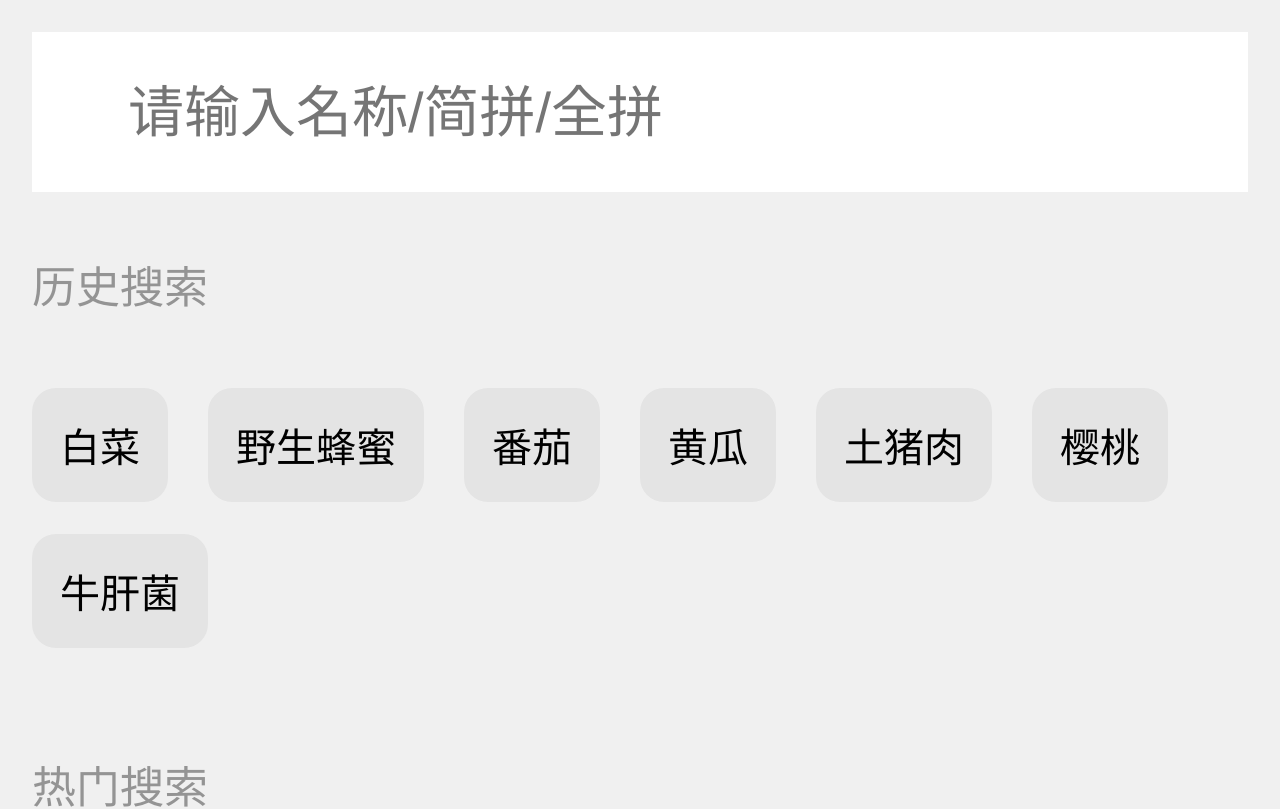
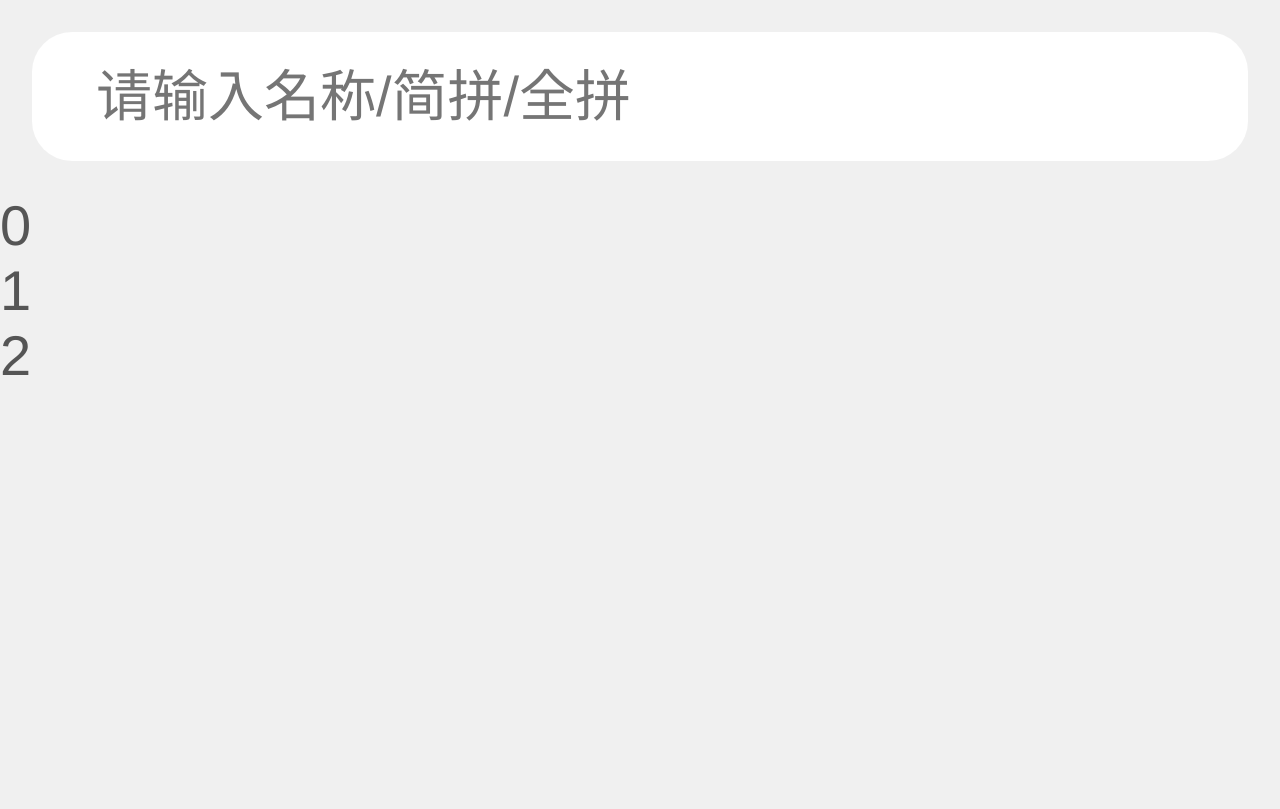
Before and after one commit to raullong/alwaysbe-webapp, a Vue app: page /view/vegetables in a window 1280 px wide. Shown: the top 809 px of the page. Built offline with nearby package versions, Linux system fonts and the light colour scheme; some icons are missing.

Commit message:
添加公共搜索框组件，点击后跳转到搜索页面。

```diff
--- /dev/null
+++ b/src/components/commons/Search.vue
@@ -0,0 +1,23 @@
+<template lang="pug">
+  div.search
+    router-link.input(tag="div", :to="'/search'")
+      icon(type="search")
+      input(placeholder="请输入名称/简拼/全拼")
+</template>
+
+<script>
+  import Icon from 'components/icon/View'
+
+  export default {
+    data () {
+      return {
+        linkPath: '/search'
+      }
+    },
+    components: { Icon }
+  }
+</script>
+
+<style lang="stylus">
+  @import './style/search'
+</style>
--- /dev/null
+++ b/src/components/commons/style/search.styl
@@ -0,0 +1,16 @@
+.search
+  .input
+    background: #fff
+    padding: .08rem
+    margin: .08rem
+    display: flex
+    align-items: center
+    border-radius: .1rem
+
+    .fa
+      color: rgba(0, 0, 0, .27)
+    input
+      outline: none
+      padding: 0 .08rem
+      flex: 1
+      border: none
--- a/src/router/index.js
+++ b/src/router/index.js
@@ -10,6 +10,7 @@ const routes = [
     beforeEnter (to, from, next) { to.query._hackRoute ? next(to.query._hackRoute) : next() }
   },
   { path: '/vegetables', component: resolve => require(['views/vegetables/View'], resolve) },
+  { path: '/search', component: resolve => require(['views/search/View'], resolve) },
   { path: '*', redirect: '/home' }
 ]
 
--- a/src/views/vegetables/View.vue
+++ b/src/views/vegetables/View.vue
@@ -1,24 +1,14 @@
 <template lang="pug">
-  app-search(@focus="searchFocus = true", @blur="searchFocus = false", @input="search")
+  div
+    app-search
+    .list
+      .col(v-for="i in [0, 1, 2]") {{ i }}
 </template>
 
 <script>
-  import AppSearch from 'components/search/View'
+  import AppSearch from 'components/commons/Search'
 
   export default {
-    data () {
-      return {
-        searchFocus: false,
-        searchResult: [],
-        options: [{
-          value: '001',
-          label: '白菜'
-        }, {
-          value: '002',
-          label: '藕'
-        }]
-      }
-    },
     components: { AppSearch }
   }
 </script>
```
Also changed, not shown: src/views/search/Record.vue (renamed from src/components/search/Record.vue), src/views/search/View.vue (renamed from src/components/search/View.vue), src/views/search/style/record.styl (renamed from src/components/search/style/record.styl), src/views/search/style/search.styl (renamed from src/components/search/style/search.styl).
